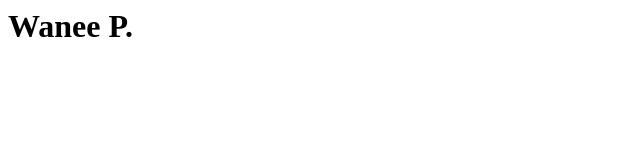
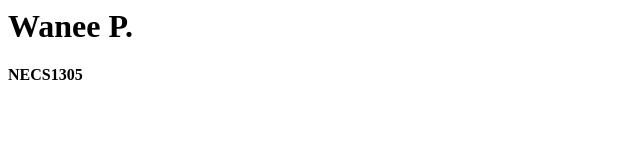
Before and after one commit to WaneePCR/necs1305, a plain HTML site: page index.html in a window 1280 px wide. Shown: the full height of the page, 0-640 px from the left. Drawn offline with Linux system fonts and the light colour scheme.

Commit message:
Add New H4

```diff
--- a/index.html
+++ b/index.html
@@ -1 +1,2 @@
 <H1>Wanee P.</H1>
+<h4>NECS1305</h4>
```
